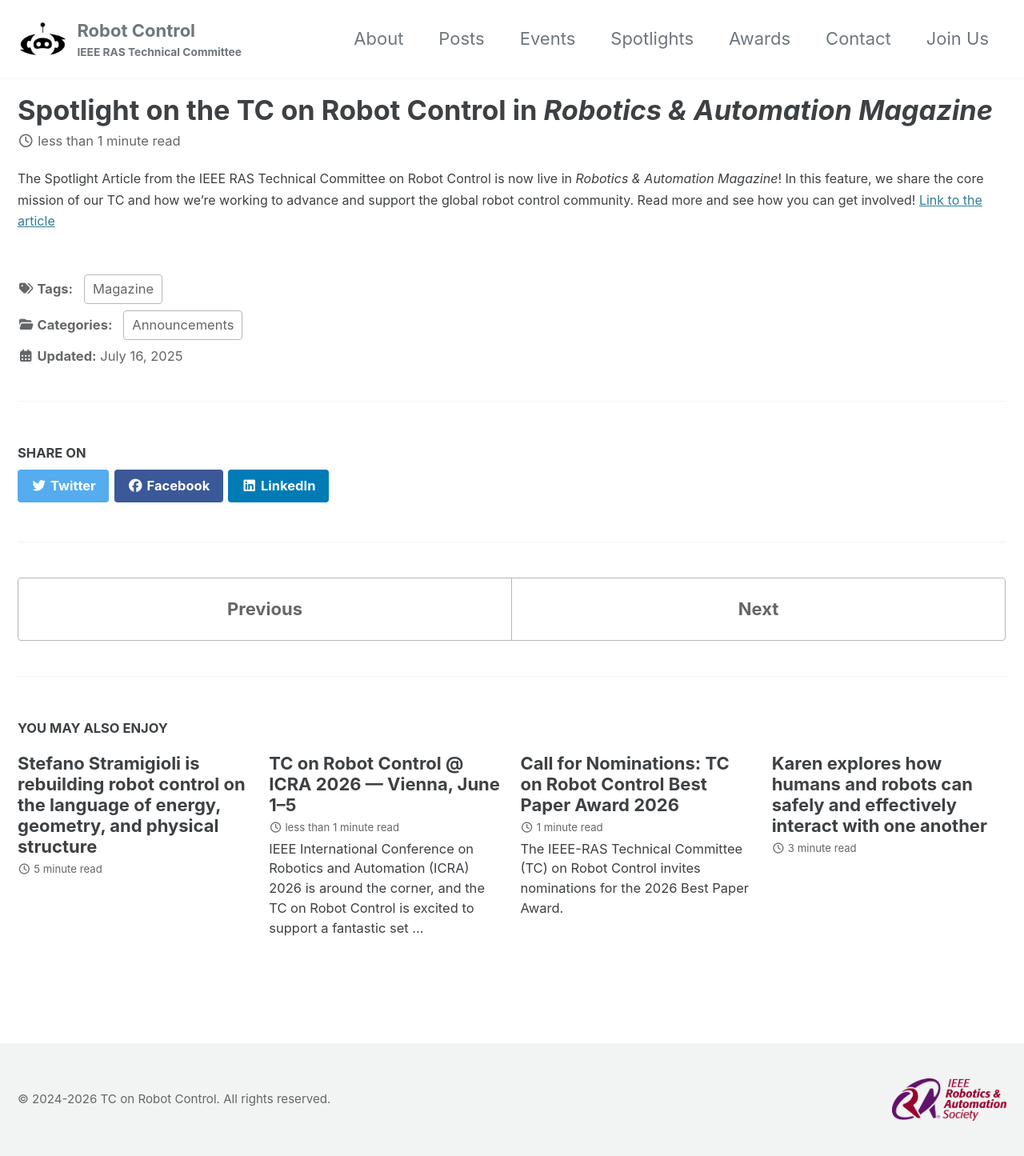
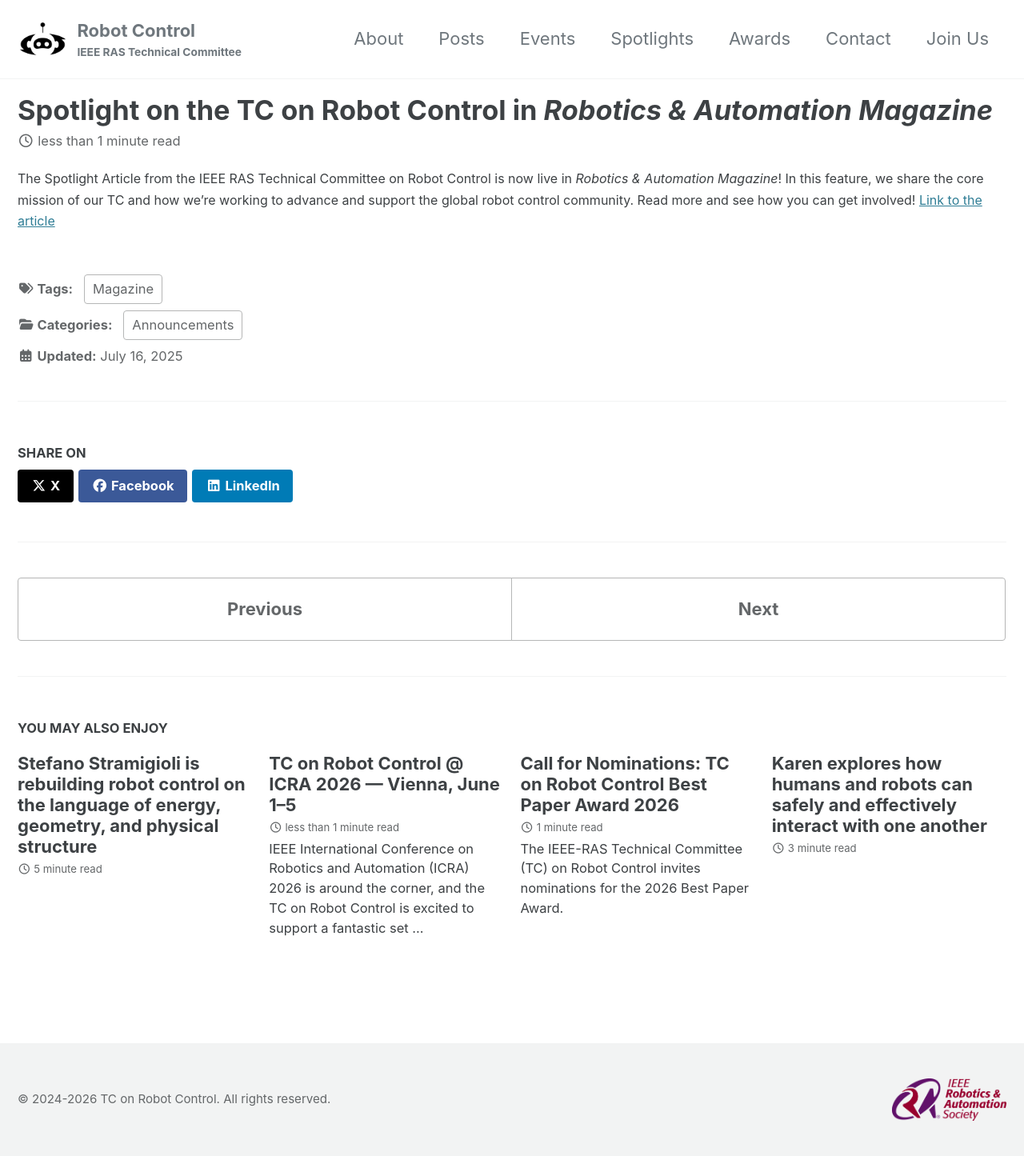
Before and after one commit to IEEE-RAS-Robot-Control/ieee-ras-robot-control.github.io, a Jekyll site: the page built from _posts/2025-07-16-ram-tc-spotlight.md, in a window 1280 px wide. Shown: the whole page at 80% size. Built offline with Jekyll 4.4.1, drawn with Linux system fonts in a browser that asks for light colours; cached includes are drawn as plain includes.

Commit message:
goodbye Twitter, hello X

```diff
--- a/_includes/social-share.html
+++ b/_includes/social-share.html
@@ -1,7 +1,7 @@
 <section class="page__share">
   <h4 class="page__share-title">{{ site.data.ui-text[site.locale].share_on_label | default: "Share on" }}</h4>
 
-  <a href="https://twitter.com/intent/tweet?{% if site.twitter.username %}via={{ site.twitter.username | url_encode }}&{% endif %}text={{ page.title | url_encode }}%20{{ page.url | absolute_url | url_encode }}" class="btn btn--twitter" onclick="window.open(this.href, 'window', 'left=20,top=20,width=500,height=500,toolbar=1,resizable=0'); return false;" title="{{ site.data.ui-text[site.locale].share_on_label | default: 'Share on' }} Twitter"><i class="fab fa-fw fa-twitter" aria-hidden="true"></i><span> Twitter</span></a>
+  <a href="https://x.com/intent/post?{% if site.twitter.username %}via={{ site.twitter.username | url_encode }}&{% endif %}text={{ page.title | url_encode }}%20{{ page.url | absolute_url | url_encode }}" class="btn btn--x" onclick="window.open(this.href, 'window', 'left=20,top=20,width=500,height=500,toolbar=1,resizable=0'); return false;" title="{{ site.data.ui-text[site.locale].share_on_label | default: 'Share on' }} X"><i class="fab fa-fw fa-x-twitter" aria-hidden="true"></i><span> X</span></a>
 
   <a href="https://www.facebook.com/sharer/sharer.php?u={{ page.url | absolute_url | url_encode }}" class="btn btn--facebook" onclick="window.open(this.href, 'window', 'left=20,top=20,width=500,height=500,toolbar=1,resizable=0'); return false;" title="{{ site.data.ui-text[site.locale].share_on_label | default: 'Share on' }} Facebook"><i class="fab fa-fw fa-facebook" aria-hidden="true"></i><span> Facebook</span></a>
 
--- a/_sass/custom/custom.scss
+++ b/_sass/custom/custom.scss
@@ -265,3 +265,18 @@
     border-left: 4px solid $primary-color;
   }
 }
+
+.btn--x {
+  background-color: #000;
+  color: #fff;
+
+  &:visited {
+    background-color: #000;
+    color: #fff;
+  }
+
+  &:hover {
+    background-color: #333;
+    color: #fff;
+  }
+}
```
